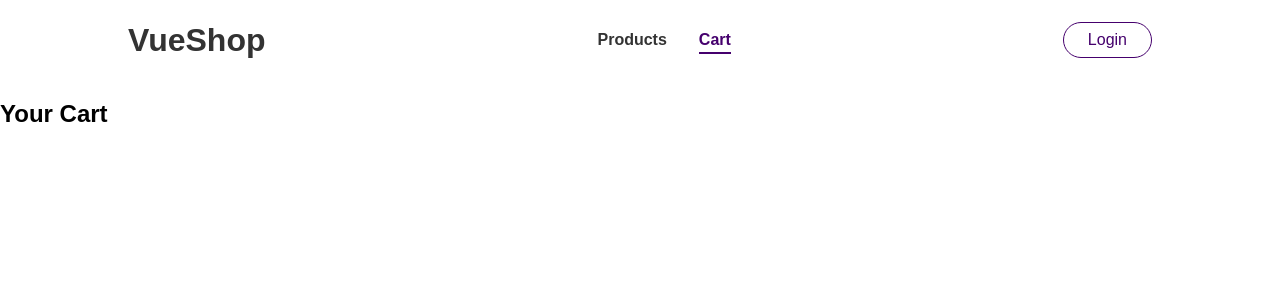
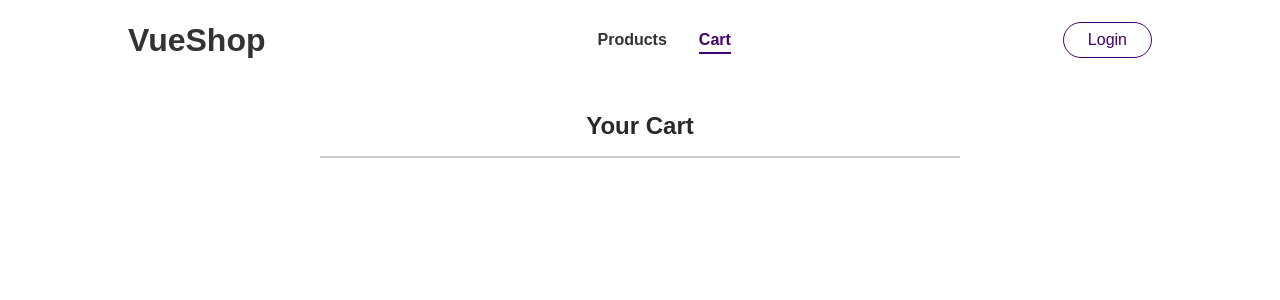
Before and after one commit to Stipe86/vue-shop, a Vue app: page /cart in a window 1280 px wide. Shown: the top 300 px of the page. Built offline with nearby package versions, Linux system fonts and the light colour scheme.

Commit message:
Add "Add to Cart" button in ProductItem and style UserCart component
- Added an "Add to Cart" button to the ProductItem component
- Styled the button
- Wrapped the heading in UserCart component with a section element
- Added styles to the section and heading in UserCart component

```diff
--- a/src/components/ProductItem.vue
+++ b/src/components/ProductItem.vue
@@ -9,6 +9,9 @@
         <h4>${{ price }}</h4>
         <p>{{ description }}</p>
       </div>
+    </div>
+    <div class="product__actions">
+      <button>Add to Cart</button>
     </div>
   </li>
 </template>
@@ -47,4 +50,24 @@ li {
 .product__text h4 {
   margin: 0;
 }
+
+.product__actions {
+  text-align: center;
+}
+
+button {
+  font: inherit;
+  cursor: pointer;
+  background-color: #45006d;
+  color: white;
+  border: 1px solid #45006d;
+  padding: 0.5rem 1.5rem;
+  border-radius: 30px;
+}
+
+button:hover,
+button:active {
+  background-color: #760ab4;
+  border-color: #760ab4;
+}
 </style>
--- a/src/views/UserCart.vue
+++ b/src/views/UserCart.vue
@@ -1,3 +1,19 @@
 <template>
-  <h2>Your Cart</h2>
+  <section>
+    <h2>Your Cart</h2>
+  </section>
 </template>
+
+<style scoped>
+section {
+  margin: 2rem auto;
+  max-width: 40rem;
+}
+
+h2 {
+  color: #292929;
+  text-align: center;
+  border-bottom: 2px solid #ccc;
+  padding-bottom: 1rem;
+}
+</style>
```
